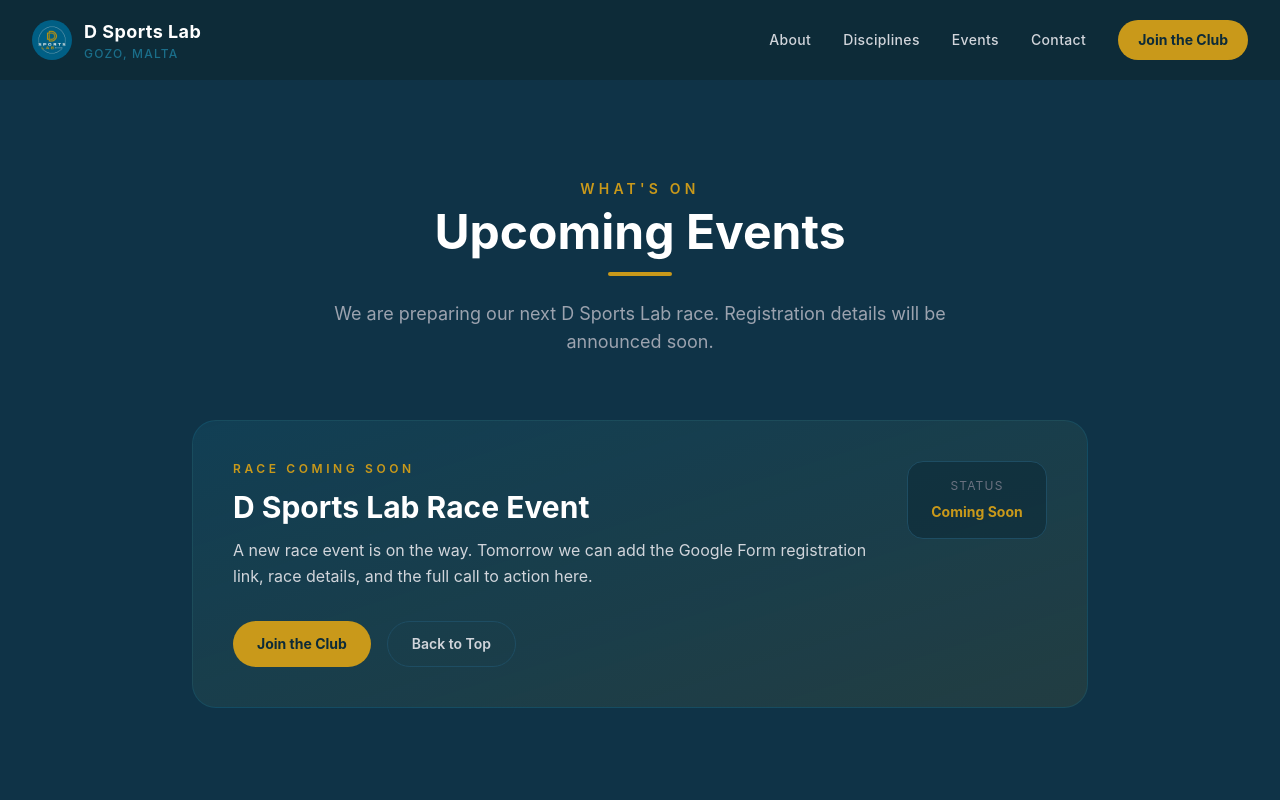
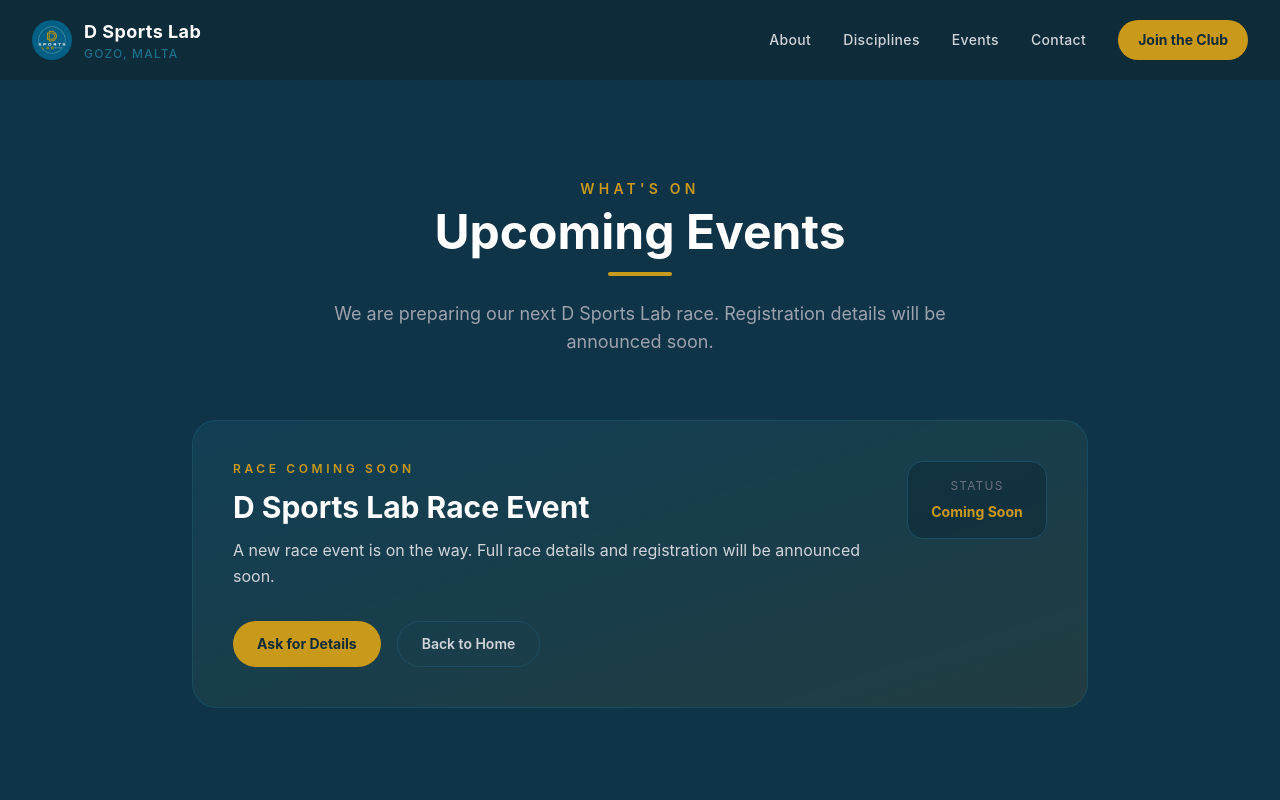
Before and after one commit to moudyellaz/dsportslab, a Next.js app: page /events in a window 1280 px wide. Shown: the top 800 px of the page. Built offline with nearby package versions, Linux system fonts and the light colour scheme.

Commit message:
clean up events page actions

```diff
--- a/app/components/events.tsx
+++ b/app/components/events.tsx
@@ -26,8 +26,7 @@
                   D Sports Lab Race Event
                 </h3>
                 <p className="text-gray-300 text-base leading-relaxed max-w-2xl">
-                  A new race event is on the way. Tomorrow we can add the Google Form registration link,
-                  race details, and the full call to action here.
+                  A new race event is on the way. Full race details and registration will be announced soon.
                 </p>
               </div>
               <div className="bg-dark/60 border border-dark-border rounded-2xl px-5 py-4 min-w-[140px] text-center">
@@ -38,18 +37,16 @@
 
             <div className="mt-8 flex flex-col sm:flex-row gap-4">
               <a
-                href="https://forms.office.com/pages/responsepage.aspx?id=DQSIkWdsW0yxEjajBLZtrQAAAAAAAAAAAAFhIIjIF-RUMUU4Wk9HSVY1UTgyTVRPWE05WThLNlg1Ny4u&route=shorturl"
-                target="_blank"
-                rel="noopener noreferrer"
+                href="/#contact"
                 className="inline-flex items-center justify-center bg-accent hover:bg-yellow-500 text-dark font-bold text-sm px-6 py-3 rounded-full transition-all hover:-translate-y-0.5"
               >
-                Join the Club
+                Ask for Details
               </a>
               <a
-                href="#hero"
+                href="/"
                 className="inline-flex items-center justify-center border border-dark-border hover:border-primary/60 text-gray-300 hover:text-white font-semibold text-sm px-6 py-3 rounded-full transition-all"
               >
-                Back to Top
+                Back to Home
               </a>
             </div>
           </div>
```
